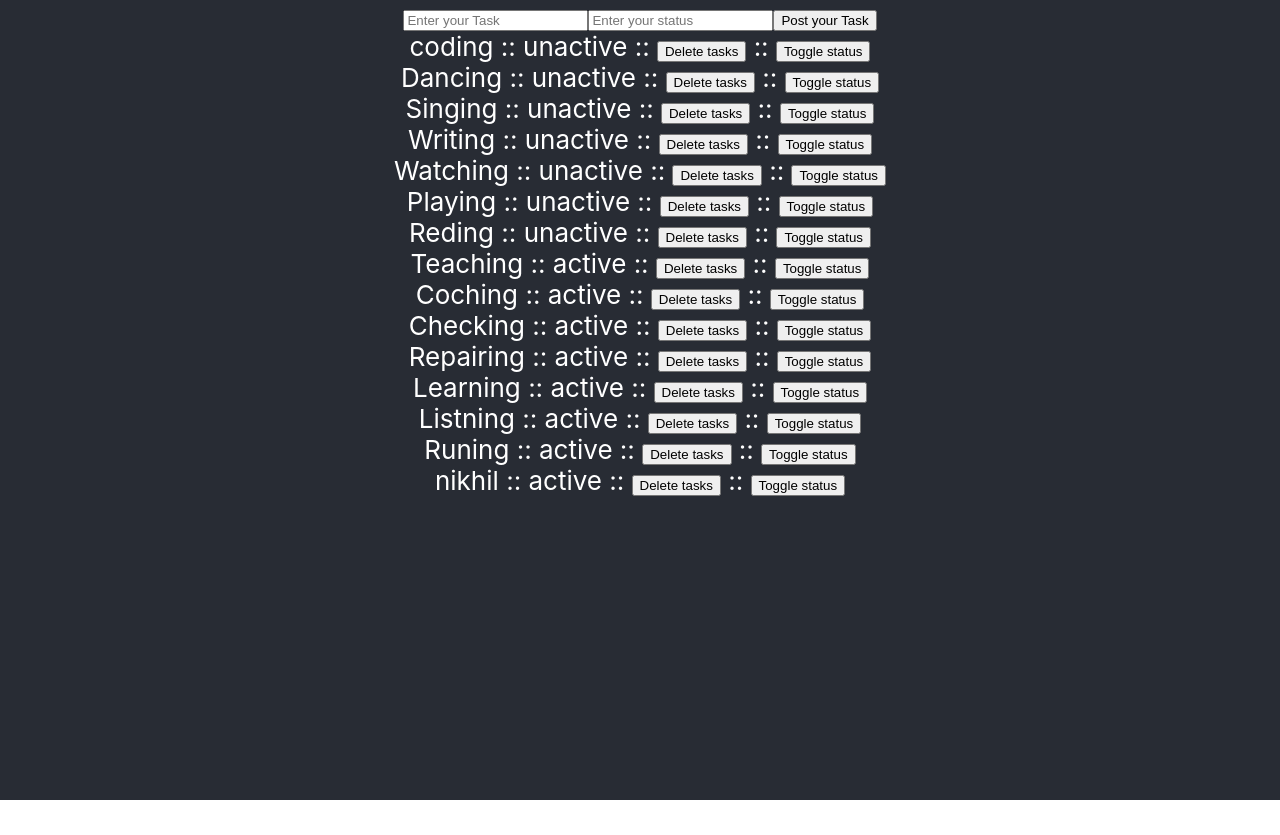
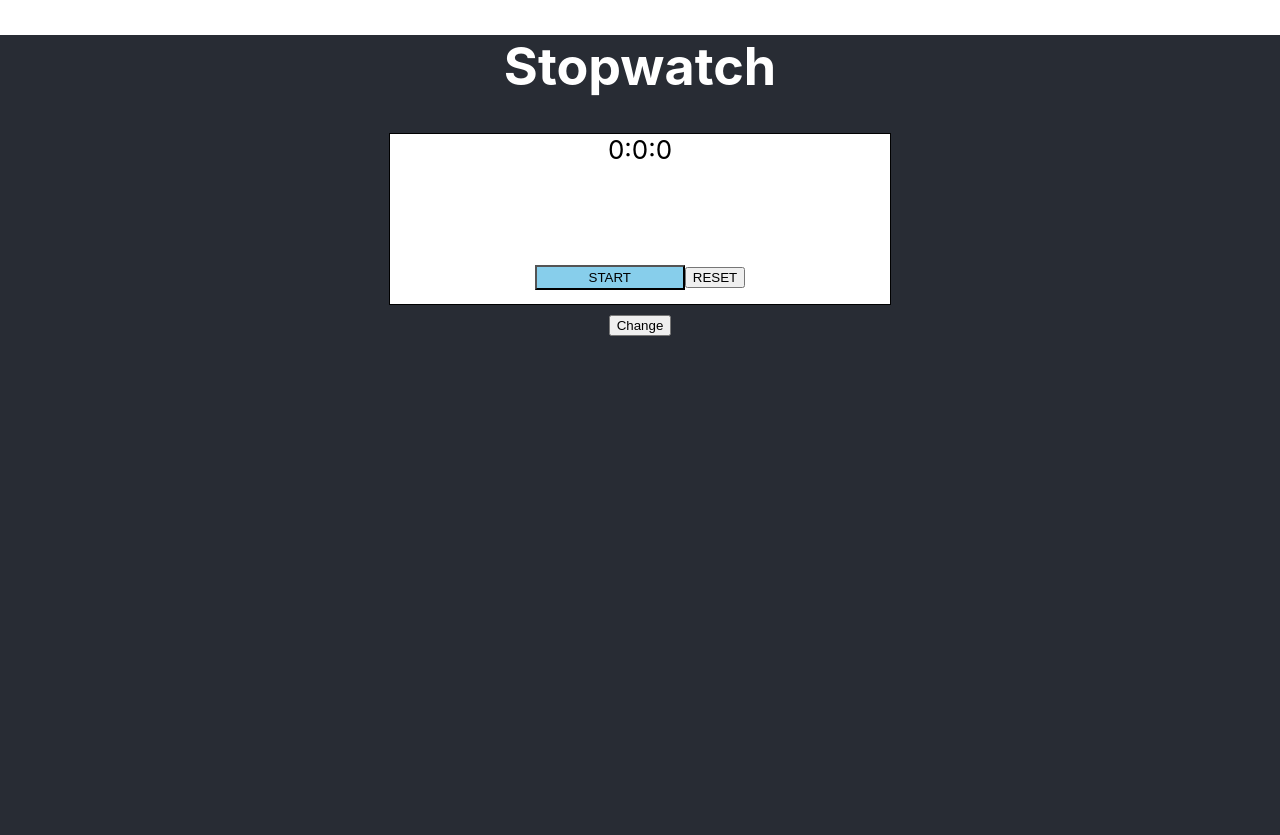
Before and after one commit to 12NikhilKumar/react, a React (Create React App) app: page / in a window 1280 px wide. Before the commit the page ends 800 px from the top, so only its background shows below. Built offline with nearby package versions, Linux system fonts and the light colour scheme; data requests are answered from the project's data file.

Commit message:
google timer and stopwatch

```diff
--- a/src/App.js
+++ b/src/App.js
@@ -1,9 +1,16 @@
 import './App.css';
-import Axios from './Component8/axio';
+import {useState} from "react";
+import Timer from './Component9/googletimer';
+import Stopwatch from './Component9/googlestopwatch';
 function App() {
+  const [isLoading,setLoading] = useState(false);
+  const handleClick = ()=>{
+    setLoading(!isLoading);
+  }
   return (
     <div className = "App App-header">
-    <Axios/>
+    {isLoading ?(<Timer/>):(<Stopwatch/>)}
+    <button onClick={handleClick}>Change</button>
     </div>
   );
 }
--- /dev/null
+++ b/src/Component9/googlestopwatch.js
@@ -0,0 +1,48 @@
+import {useState,useEffect,useRef} from "react";
+const Stopwatch = () => {
+    const [seconds,setSeconds] = useState(0);
+    const [minutes,setMinutes] = useState(0);
+    const [hours,setHours] = useState(0);
+    const secondsRef = useRef(null);
+    useEffect(()=>{
+        return ()=>{
+            clearInterval(secondsRef.current);
+        }
+    },[]);
+    const startTimer = () => {
+        if( seconds === 0){
+            secondsRef.current = setInterval(() => {
+                setSeconds((prev) => prev+1)
+            }, 17);
+        }
+    }
+    const pauseTimer = () => {
+        clearInterval(secondsRef.current);
+    };
+    const resetTimer = () => {
+        pauseTimer()
+        setSeconds(0);
+        setMinutes(0);
+        setHours(0);
+    }
+    if(seconds === 60){
+        setSeconds(0);
+        setMinutes((prev)=>prev+1)
+    }
+    if(minutes === 60){
+        setMinutes(0);
+        setHours((prev) => prev+1)
+    }
+    return (
+        <>
+            <h1 style={{textAlign: 'center'}}>Stopwatch</h1>
+            <div style={{width:"500px", height:"170px",border:"1px solid black",backgroundColor:"white",color:"black",margin:"auto"}}>
+                {hours}:{minutes}:{seconds}
+                <br/>
+            <button style={{ backgroundColor:"skyblue",marginTop:"100px",width:"150px",height:"25px"}} onClick={startTimer}>START</button>
+            <button onClick={resetTimer}>RESET</button>
+            </div>
+        </>
+    )
+}
+export default Stopwatch;
--- /dev/null
+++ b/src/Component9/googletimer.js
@@ -0,0 +1,48 @@
+import {useState,useEffect,useRef} from 'react';
+const Timer = () => {
+    const [time,setTime] = useState({
+        seconds:0,
+        minutes:0
+    })
+    const handleChange = (e) => {
+        setTime({...time,[e.target.name]: e.target.value});
+    }
+    const [milliseconds, setMilliseconds] = useState(0);
+    const millisecondsRef = useRef(null)
+    const StartTimer = () => {
+        millisecondsRef.current = setInterval(()=>{
+            setMilliseconds((prev)=>prev+1)
+        }, 17)
+    }
+    if(milliseconds === 60 && time.seconds !== 0){
+        time.seconds -= .5;
+        setMilliseconds(0);
+    }
+    if(time.minutes > 0){
+        if(time.seconds === 0){
+            time.minutes -= 1;
+            time.seconds = 60;
+            setMilliseconds("");
+        }
+    }
+    useEffect(()=>{
+        if(time.minutes === 0 && time.seconds === 0){
+            clearInterval(millisecondsRef)
+            millisecondsRef.current = null;
+            time.minutes = 0;
+            time.seconds = 0;
+            setMilliseconds(0)
+        }
+    },time)
+    return(
+        <>
+            <h1 style={{textAlign: 'center'}}>Timer</h1>
+            <div style={{width:"500px", height:"170px",border:"1px solid black",backgroundColor:"white",color:"black",margin:"auto"}}>{time.minutes}:{time.seconds}:{milliseconds}</div>
+            <input type="number" name="minutes" placeholder="enter your minutes" value={time.minutes} onChange={handleChange}/>
+            <input type="number" name="seconds" placeholder="enter your seconds" value={time.seconds} onChange={handleChange}/>
+            <br/>
+            <button onClick={StartTimer}>Start Timer</button>
+        </>
+    )
+}
+export default Timer;
```
